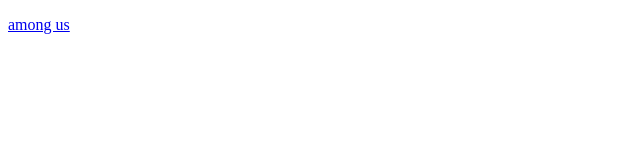
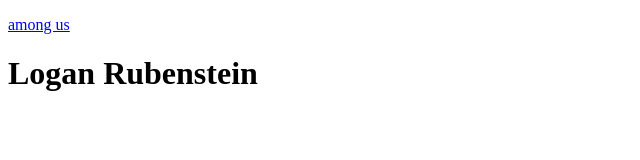
Before and after one commit to B1gChungus/CSS-Group-Project, a plain HTML site: page index.html in a window 1280 px wide. Shown: the whole page, without its empty margins (0-640 px from the left). Drawn offline with Linux system fonts and the light colour scheme.

Commit message:
Update index.html

```diff
--- a/index.html
+++ b/index.html
@@ -10,6 +10,7 @@
 
 <body>
     <p><a href = "orderform.html">among us</a></p>
+    <h1>Logan Rubenstein</h1>
 </body>
 
 </html>
```
